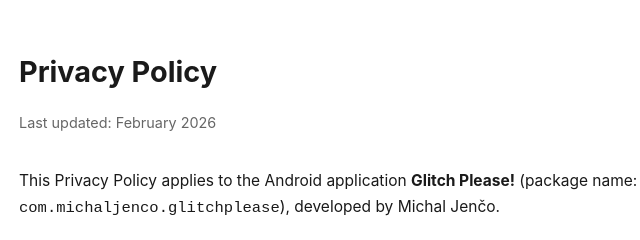
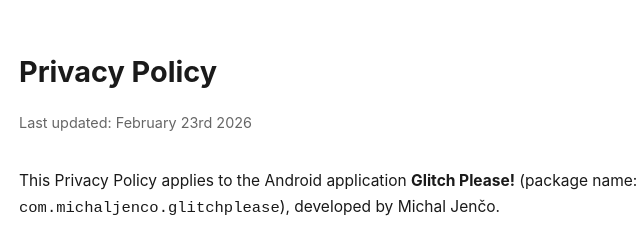
Before and after one commit to michal-jenco/glitch-please-public, a plain HTML site: page index.html in a window 1280 px wide. Shown: the top 240 px of the page, 261-901 px from the left. Drawn offline with Linux system fonts and the light colour scheme.

Commit message:
Update last updated date in privacy policy

```diff
--- a/index.html
+++ b/index.html
@@ -37,7 +37,7 @@
 </head>
 <body>
   <h1>Privacy Policy</h1>
-  <p class="updated">Last updated: February 2026</p>
+  <p class="updated">Last updated: February 23rd 2026</p>
 
   <p>
     This Privacy Policy applies to the Android application <strong>Glitch Please!</strong>
```
